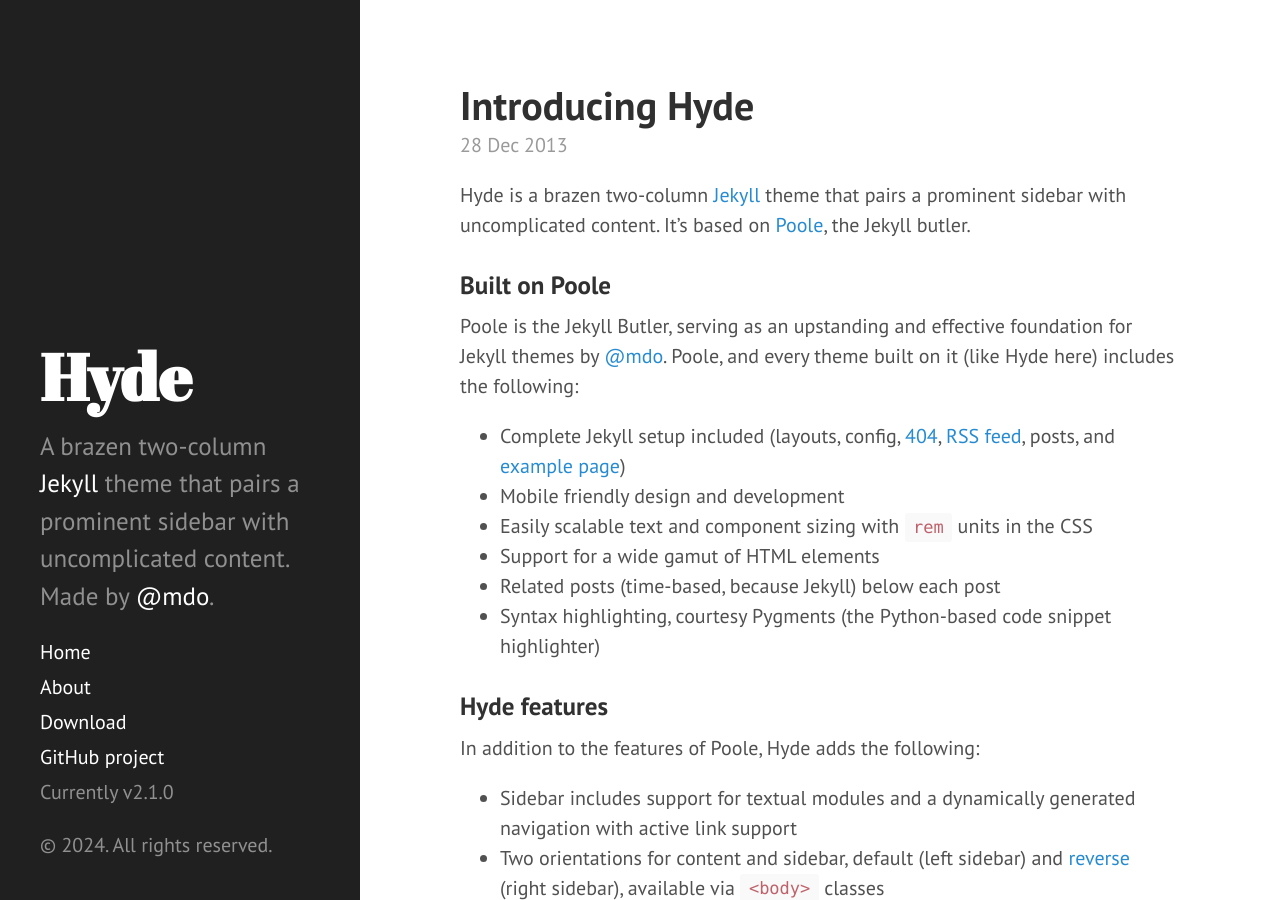
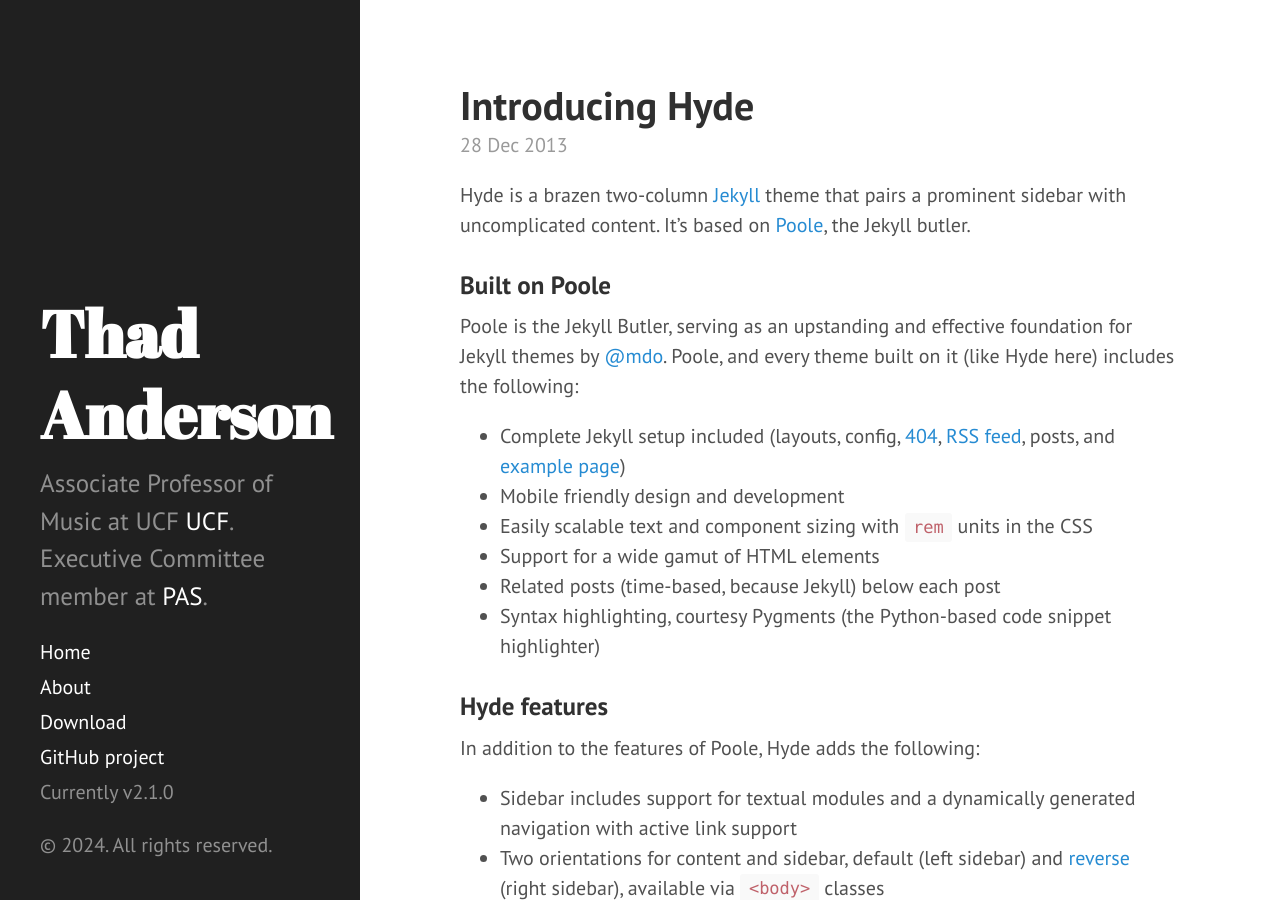
Before and after one commit to thadanderson/thadanderson.github.io, a Jekyll site: the page built from index.html, in a window 1280 px wide and 900 px high. Built offline with Jekyll 4.4.1, drawn with Linux system fonts in a browser that asks for light colours; Markdown is read by kramdown in place of the engine named in the settings; the list of posts is cut into pages by our own code.

Commit message:
YML Update

```diff
--- a/_config.yml
+++ b/_config.yml
@@ -7,15 +7,15 @@
 relative_permalinks: true
 
 # Setup
-title:            Hyde
-tagline:          'A Jekyll theme'
-description:      'A brazen two-column <a href="http://jekyllrb.com" target="_blank">Jekyll</a> theme that pairs a prominent sidebar with uncomplicated content. Made by <a href="https://twitter.com/mdo" target="_blank">@mdo</a>.'
-url:              http://hyde.getpoole.com
+title:            Thad Anderson
+tagline:          'percussionst + composer + audio engineer'
+description:      'Associate Professor of Music at UCF <a href="https://www.ucf.edu" target="_blank">UCF</a>. Executive Committee member at <a href="https://www.pas.org" target="_blank">PAS</a>.'
+url:              https://thadanderson.github.io
 baseurl:          /
 
 author:
-  name:           'Mark Otto'
-  url:            https://twitter.com/mdo
+  name:           'Thad Anderson'
+  url:            https://x.com/thadanderson
 
 paginate:         5
 
```
